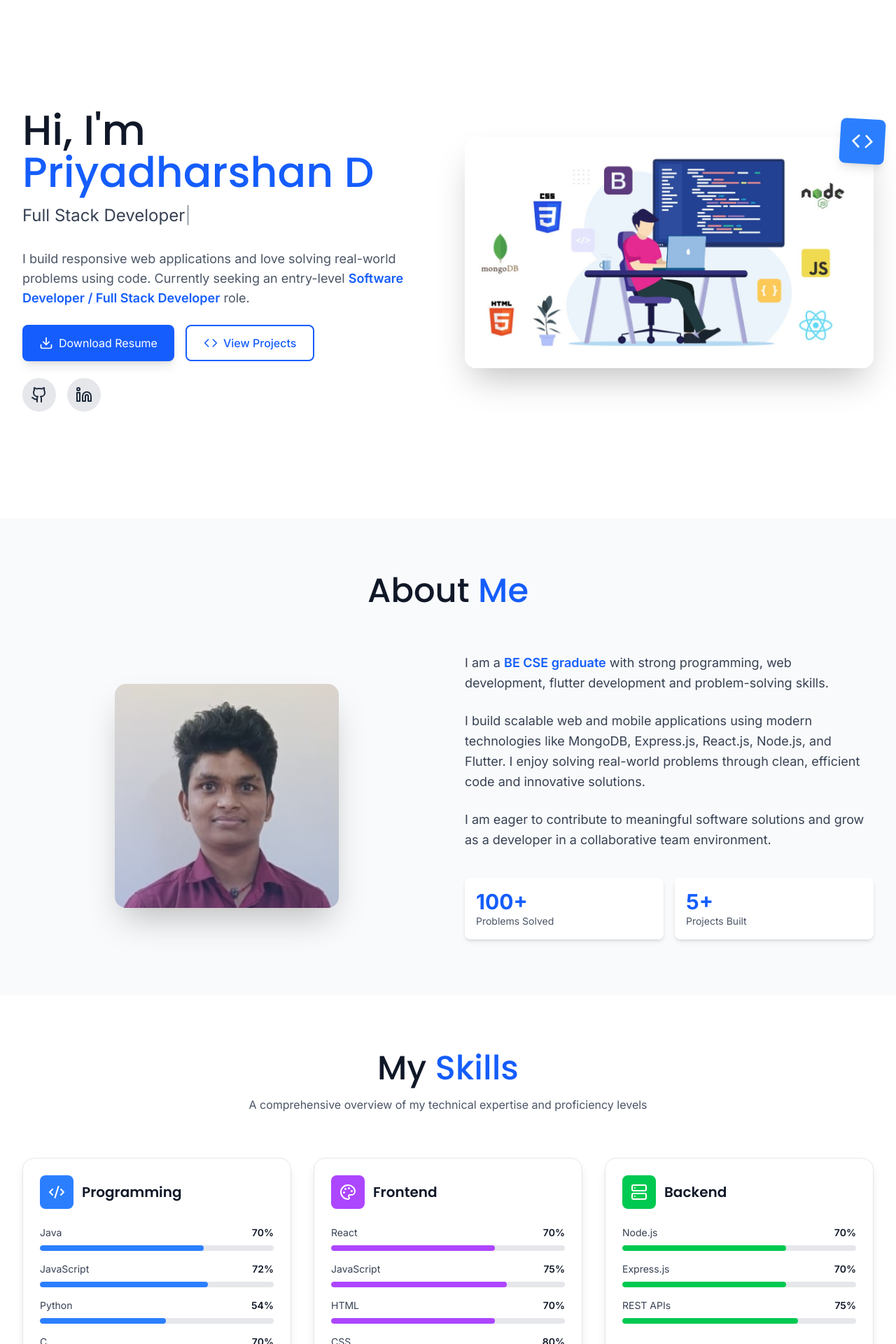
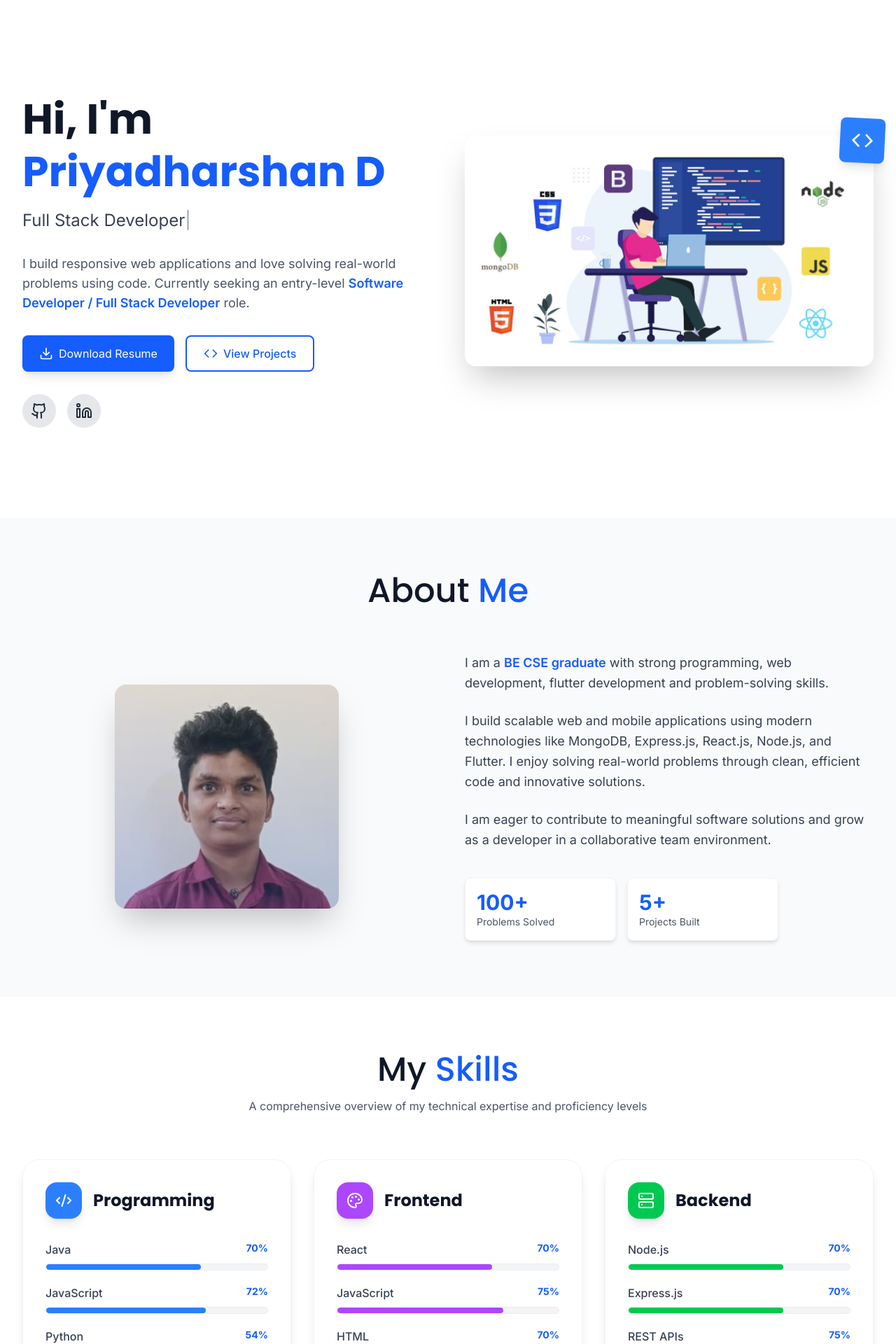
Before and after one commit to priyadharshan7119/portfolio, a React (Vite) app: page / in a window 1280 px wide. Shown: the part 60-1980 px from the top of the page at 70% size. Built offline with nearby package versions, Linux system fonts and the light colour scheme.

Commit message:
Configure TypeScript for asset modules and update portfolio components

```diff
--- a/package.json
+++ b/package.json
@@ -65,8 +65,12 @@
   },
   "devDependencies": {
     "@tailwindcss/vite": "4.1.12",
+    "@types/node": "^25.3.5",
+    "@types/react": "^19.2.14",
+    "@types/react-dom": "^19.2.3",
     "@vitejs/plugin-react": "4.7.0",
     "tailwindcss": "4.1.12",
+    "typescript": "^5.9.3",
     "vite": "6.3.5"
   },
   "peerDependencies": {
--- a/src/app/components/About.tsx
+++ b/src/app/components/About.tsx
@@ -25,7 +25,7 @@ export function About() {
             About <span className="text-blue-600 dark:text-blue-400">Me</span>
           </motion.h2>
 
-          <div className="grid md:grid-cols-2 gap-12 items-center">
+          <div className="grid lg:grid-cols-2 gap-12 items-center">
             {/* Profile Image */}
             <motion.div
               initial={{ opacity: 0, x: -100 }}
@@ -36,7 +36,7 @@ export function About() {
               <motion.div
                 whileHover={{ scale: 1.05, rotate: 3 }}
                 transition={{ type: 'spring', stiffness: 300 }}
-                className="relative w-80 h-80 rounded-2xl overflow-hidden shadow-2xl"
+                className="relative w-64 h-64 sm:w-80 sm:h-80 rounded-2xl overflow-hidden shadow-2xl"
               >
             <img
                 src={profileImage}
@@ -48,12 +48,12 @@ export function About() {
             </motion.div>
 
             {/* Bio Content */}
-            <div className="space-y-6">
+            <div className="space-y-6 text-center lg:text-left">
               <motion.p
                 initial={{ opacity: 0, x: 100 }}
                 animate={isInView ? { opacity: 1, x: 0 } : {}}
                 transition={{ duration: 0.6, delay: 0.3 }}
-                className="text-lg text-gray-700 dark:text-gray-300 leading-relaxed"
+                className="text-base md:text-lg text-gray-700 dark:text-gray-300 leading-relaxed"
               >
                 I am a <span className="font-semibold text-blue-600 dark:text-blue-400">BE CSE graduate</span> with strong programming, web development, flutter development and problem-solving skills.
               </motion.p>
@@ -62,7 +62,7 @@ export function About() {
                 initial={{ opacity: 0, x: 100 }}
                 animate={isInView ? { opacity: 1, x: 0 } : {}}
                 transition={{ duration: 0.6, delay: 0.4 }}
-                className="text-lg text-gray-700 dark:text-gray-300 leading-relaxed"
+                className="text-base md:text-lg text-gray-700 dark:text-gray-300 leading-relaxed"
               >
                 I build scalable web and mobile applications using modern technologies like MongoDB, Express.js, React.js, Node.js, and Flutter. I enjoy solving real-world problems through clean, efficient code and innovative solutions.
               </motion.p>
@@ -71,21 +71,21 @@ export function About() {
                 initial={{ opacity: 0, x: 100 }}
                 animate={isInView ? { opacity: 1, x: 0 } : {}}
                 transition={{ duration: 0.6, delay: 0.5 }}
-                className="text-lg text-gray-700 dark:text-gray-300 leading-relaxed"
+                className="text-base md:text-lg text-gray-700 dark:text-gray-300 leading-relaxed"
               >
                 I am eager to contribute to meaningful software solutions and grow as a developer in a collaborative team environment.
               </motion.p>
 
-              <div className="grid grid-cols-2 gap-4 pt-4">
+              <div className="grid grid-cols-2 gap-4 pt-4 max-w-md mx-auto lg:mx-0">
                 <motion.div
                   initial={{ opacity: 0, scale: 0.5 }}
                   animate={isInView ? { opacity: 1, scale: 1 } : {}}
                   transition={{ duration: 0.5, delay: 0.6 }}
                   whileHover={{ scale: 1.05 }}
-                  className="p-4 bg-white dark:bg-gray-700 rounded-lg shadow-md"
+                  className="p-4 bg-white dark:bg-gray-700 rounded-lg shadow-md border border-gray-100 dark:border-gray-600"
                 >
-                  <p className="text-3xl font-bold text-blue-600 dark:text-blue-400">100+</p>
-                  <p className="text-sm text-gray-600 dark:text-gray-400">Problems Solved</p>
+                  <p className="text-2xl md:text-3xl font-bold text-blue-600 dark:text-blue-400">100+</p>
+                  <p className="text-xs md:text-sm text-gray-600 dark:text-gray-400">Problems Solved</p>
                 </motion.div>
 
                 <motion.div
@@ -93,10 +93,10 @@ export function About() {
                   animate={isInView ? { opacity: 1, scale: 1 } : {}}
                   transition={{ duration: 0.5, delay: 0.7 }}
                   whileHover={{ scale: 1.05 }}
-                  className="p-4 bg-white dark:bg-gray-700 rounded-lg shadow-md"
+                  className="p-4 bg-white dark:bg-gray-700 rounded-lg shadow-md border border-gray-100 dark:border-gray-600"
                 >
-                  <p className="text-3xl font-bold text-blue-600 dark:text-blue-400">5+</p>
-                  <p className="text-sm text-gray-600 dark:text-gray-400">Projects Built</p>
+                  <p className="text-2xl md:text-3xl font-bold text-blue-600 dark:text-blue-400">5+</p>
+                  <p className="text-xs md:text-sm text-gray-600 dark:text-gray-400">Projects Built</p>
                 </motion.div>
               </div>
             </div>
--- a/src/app/components/Contact.tsx
+++ b/src/app/components/Contact.tsx
@@ -98,26 +98,27 @@ export function Contact() {
           </p>
 
           {/* Contact Info */}
-          <div className="grid grid-cols-2 md:grid-cols-4 gap-4 mb-12">
+          <div className="grid grid-cols-1 sm:grid-cols-2 lg:grid-cols-4 gap-4 md:gap-6 mb-12">
             {contactInfo.map((info) => {
               const Icon = info.icon;
               const colors = colorMap[info.color];
 
               return (
-                <a
+                <motion.a
                   key={info.label}
                   href={info.href}
                   target="_blank"
                   rel="noopener noreferrer"
-                  className="group p-6 bg-white dark:bg-gray-800 rounded-2xl shadow-lg border border-gray-200 dark:border-gray-700 text-center"
+                  whileHover={{ y: -5 }}
+                  className="group p-5 md:p-6 bg-white dark:bg-gray-800 rounded-3xl shadow-lg border border-gray-100 dark:border-gray-700 flex flex-col items-center text-center transition-all"
                 >
-                  <div className={`inline-flex p-4 ${colors.bg} rounded-xl mb-3`}>
+                  <div className={`inline-flex p-4 ${colors.bg} rounded-2xl mb-4 group-hover:scale-110 transition-transform`}>
                     <Icon className="text-white" size={24} />
                   </div>
 
-                  <p className="text-xs text-gray-500 dark:text-gray-400 mb-1">{info.label}</p>
-                  <p className="text-sm text-gray-900 dark:text-white font-medium break-all">{info.value}</p>
-                </a>
+                  <p className="text-xs font-semibold text-gray-500 dark:text-gray-400 uppercase tracking-wider mb-1">{info.label}</p>
+                  <p className="text-sm md:text-base text-gray-900 dark:text-white font-medium break-all">{info.value}</p>
+                </motion.a>
               );
             })}
           </div>
--- a/src/app/components/Hero.tsx
+++ b/src/app/components/Hero.tsx
@@ -49,7 +49,7 @@ export function Hero() {
     transition: {
       duration: 3,
       repeat: Infinity,
-      ease: 'easeInOut',
+      ease: 'easeInOut' as const,
     },
   };
 
@@ -67,12 +67,13 @@ export function Hero() {
           initial={{ opacity: 0, x: -50 }}
           animate={{ opacity: 1, x: 0 }}
           transition={{ duration: 0.8 }}
+          className="text-center md:text-left"
         >
           <motion.h1
             initial={{ opacity: 0, y: 20 }}
             animate={{ opacity: 1, y: 0 }}
             transition={{ delay: 0.2 }}
-            className="text-5xl md:text-6xl mb-4 text-gray-900 dark:text-white"
+            className="text-4xl sm:text-5xl md:text-6xl mb-4 text-gray-900 dark:text-white font-bold leading-tight"
           >
             Hi, I'm <span className="text-blue-600 dark:text-blue-400">Priyadharshan D</span>
           </motion.h1>
@@ -93,7 +94,7 @@ export function Hero() {
             initial={{ opacity: 0, y: 20 }}
             animate={{ opacity: 1, y: 0 }}
             transition={{ delay: 0.6 }}
-            className="text-lg text-gray-600 dark:text-gray-400 mb-6"
+            className="text-base md:text-lg text-gray-600 dark:text-gray-400 mb-8 max-w-xl mx-auto md:mx-0"
           >
             I build responsive web applications and love solving real-world problems using code. Currently seeking an entry-level <span className="font-semibold text-blue-600 dark:text-blue-400">Software Developer / Full Stack Developer</span> role.
           </motion.p>
@@ -103,13 +104,13 @@ export function Hero() {
             initial={{ opacity: 0, y: 20 }}
             animate={{ opacity: 1, y: 0 }}
             transition={{ delay: 0.8 }}
-            className="flex flex-wrap gap-4 mb-6"
+            className="flex flex-wrap justify-center md:justify-start gap-4 mb-8"
           >
             <motion.a
               whileHover={{ scale: 1.05 }}
               whileTap={{ scale: 0.95 }}
               href="/resume.pdf"
-              className="inline-flex items-center gap-2 px-6 py-3 bg-blue-600 hover:bg-blue-700 text-white rounded-lg transition-colors shadow-lg hover:shadow-xl"
+              className="inline-flex items-center gap-2 px-6 py-3 bg-blue-600 hover:bg-blue-700 text-white rounded-lg transition-colors shadow-lg hover:shadow-xl text-sm md:text-base"
             >
               <Download size={20} />
               Download Resume
@@ -119,7 +120,7 @@ export function Hero() {
               whileHover={{ scale: 1.05 }}
               whileTap={{ scale: 0.95 }}
               onClick={scrollToProjects}
-              className="inline-flex items-center gap-2 px-6 py-3 border-2 border-blue-600 text-blue-600 dark:text-blue-400 hover:bg-blue-600 hover:text-white dark:hover:text-white rounded-lg transition-colors"
+              className="inline-flex items-center gap-2 px-6 py-3 border-2 border-blue-600 text-blue-600 dark:text-blue-400 hover:bg-blue-600 hover:text-white dark:hover:text-white rounded-lg transition-colors text-sm md:text-base"
             >
               <Code size={20} />
               View Projects
@@ -131,7 +132,7 @@ export function Hero() {
             initial={{ opacity: 0, y: 20 }}
             animate={{ opacity: 1, y: 0 }}
             transition={{ delay: 0.9 }}
-            className="flex gap-4"
+            className="flex justify-center md:justify-start gap-4"
           >
             <motion.a
               whileHover={{ scale: 1.2, rotate: 5 }}
@@ -158,19 +159,19 @@ export function Hero() {
         </motion.div>
 
         <motion.div
-          initial={{ opacity: 0, x: 50 }}
-          animate={{ opacity: 1, x: 0 }}
+          initial={{ opacity: 0, scale: 0.8 }}
+          animate={{ opacity: 1, scale: 1 }}
           transition={{ duration: 0.8 }}
-          className="relative hidden md:block"
+          className="relative order-first md:order-last"
         >
-          <motion.div animate={floatingAnimation} className="relative">
+          <motion.div animate={floatingAnimation} className="relative max-w-sm mx-auto md:max-w-none">
             <img
               src={heroImage}
               alt="Tech illustration"
-              className="rounded-2xl shadow-2xl"
+              className="rounded-2xl shadow-2xl w-full"
             />
 
-            {/* Floating Elements */}
+            {/* Floating Elements - Hidden on small mobile */}
             <motion.div
               animate={{
                 y: [0, -15, 0],
@@ -181,9 +182,9 @@ export function Hero() {
                 repeat: Infinity,
                 ease: 'easeInOut',
               }}
-              className="absolute -top-4 -right-4 bg-blue-500 text-white p-4 rounded-lg shadow-lg"
+              className="absolute -top-4 -right-4 bg-blue-500 text-white p-3 md:p-4 rounded-lg shadow-lg"
             >
-              <Code size={32} />
+              <Code size={24} className="md:w-8 md:h-8" />
             </motion.div>
           </motion.div>
         </motion.div>
--- a/src/app/components/Navbar.tsx
+++ b/src/app/components/Navbar.tsx
@@ -1,5 +1,5 @@
 import { useState, useEffect } from 'react';
-import { motion } from 'motion/react';
+import { motion, AnimatePresence } from 'motion/react';
 import { Moon, Sun, Menu, X } from 'lucide-react';
 
 interface NavbarProps {
@@ -127,28 +127,39 @@ export function Navbar({ theme, toggleTheme }: NavbarProps) {
         </div>
 
         {/* Mobile Menu */}
+        <AnimatePresence>
           {isMobileMenuOpen && (
             <motion.div
-            initial={{ opacity: 0, height: 0 }}
-            animate={{ opacity: 1, height: 'auto' }}
-            exit={{ opacity: 0, height: 0 }}
-            className="md:hidden py-4 bg-white dark:bg-gray-900"
+              initial={{ opacity: 0, height: 0, y: -20 }}
+              animate={{ opacity: 1, height: 'auto', y: 0 }}
+              exit={{ opacity: 0, height: 0, y: -20 }}
+              transition={{ duration: 0.3, ease: "easeInOut" }}
+              className="md:hidden overflow-hidden bg-white/95 dark:bg-gray-900/95 backdrop-blur-lg border-t border-gray-100 dark:border-gray-800 rounded-b-2xl shadow-xl mt-2"
             >
+              <div className="flex flex-col py-4">
                 {navLinks.map((link) => (
                   <button
                     key={link.id}
                     onClick={() => scrollToSection(link.id)}
-                className={`block w-full text-left px-4 py-3 transition-colors ${
+                    className={`flex items-center space-x-4 px-6 py-4 transition-all ${
                       activeSection === link.id
-                    ? 'text-blue-600 dark:text-blue-400 bg-blue-50 dark:bg-blue-900/20'
-                    : 'text-gray-700 dark:text-gray-300 hover:bg-gray-100 dark:hover:bg-gray-800'
+                        ? 'text-blue-600 dark:text-blue-400 bg-blue-50/50 dark:bg-blue-900/20 font-bold'
+                        : 'text-gray-700 dark:text-gray-300 hover:bg-gray-50 dark:hover:bg-gray-800/50'
                     }`}
                   >
-                {link.label}
+                    <span className="text-lg">{link.label}</span>
+                    {activeSection === link.id && (
+                      <motion.div
+                        layoutId="activeIndicatorMobile"
+                        className="w-1.5 h-1.5 rounded-full bg-blue-600 dark:bg-blue-400"
+                      />
+                    )}
                   </button>
                 ))}
+              </div>
             </motion.div>
           )}
+        </AnimatePresence>
       </div>
     </motion.nav>
   );
--- a/src/app/components/Skills.tsx
+++ b/src/app/components/Skills.tsx
@@ -90,18 +90,16 @@ export function Skills() {
             A comprehensive overview of my technical expertise and proficiency levels
           </motion.p>
 
-          <div className="grid md:grid-cols-2 lg:grid-cols-3 gap-8">
+          <div className="grid grid-cols-1 sm:grid-cols-2 lg:grid-cols-3 gap-6 lg:gap-8">
             {skillCategories.map((category, categoryIndex) => {
               const Icon = category.icon;
               const colors = colorMap[category.color];
 
-              // Different animation directions for variety
               const animationVariants = [
-                { initial: { opacity: 0, x: -100 }, animate: { opacity: 1, x: 0 } },
-                { initial: { opacity: 0, y: 100 }, animate: { opacity: 1, y: 0 } },
-                { initial: { opacity: 0, x: 100 }, animate: { opacity: 1, x: 0 } },
-                { initial: { opacity: 0, scale: 0.5 }, animate: { opacity: 1, scale: 1 } },
-                { initial: { opacity: 0, rotate: -180 }, animate: { opacity: 1, rotate: 0 } },
+                { initial: { opacity: 0, x: -50 }, animate: { opacity: 1, x: 0 } },
+                { initial: { opacity: 0, y: 50 }, animate: { opacity: 1, y: 0 } },
+                { initial: { opacity: 0, x: 50 }, animate: { opacity: 1, x: 0 } },
+                { initial: { opacity: 0, scale: 0.9 }, animate: { opacity: 1, scale: 1 } },
               ];
 
               const variant = animationVariants[categoryIndex % animationVariants.length];
@@ -110,37 +108,39 @@ export function Skills() {
                 <motion.div
                   key={category.title}
                   initial={variant.initial}
-                  animate={isInView ? variant.animate : {}}
-                  transition={{ duration: 0.7, delay: categoryIndex * 0.15 }}
-                  whileHover={{ scale: 1.05, boxShadow: `0 20px 40px ${colors.glow}` }}
-                  className="p-6 bg-white dark:bg-gray-800 rounded-2xl shadow-lg border border-gray-200 dark:border-gray-700"
+                  whileInView={variant.animate}
+                  viewport={{ once: true }}
+                  transition={{ duration: 0.6, delay: categoryIndex * 0.1 }}
+                  whileHover={{ scale: 1.02, boxShadow: `0 20px 40px ${colors.glow}` }}
+                  className="p-6 md:p-8 bg-white dark:bg-gray-800 rounded-3xl shadow-lg border border-gray-100 dark:border-gray-700 h-full"
                 >
-                  <div className="flex items-center gap-3 mb-6">
-                    <div className={`p-3 ${colors.bg} rounded-lg`}>
+                  <div className="flex items-center gap-4 mb-8">
+                    <div className={`p-3.5 ${colors.bg} rounded-2xl shadow-lg`}>
                       <Icon className="text-white" size={24} />
                     </div>
-                    <h3 className="text-xl font-semibold text-gray-900 dark:text-white">
+                    <h3 className="text-xl md:text-2xl font-bold text-gray-900 dark:text-white">
                       {category.title}
                     </h3>
                   </div>
 
-                  <div className="space-y-4">
+                  <div className="space-y-5">
                     {category.skills.map((skill, skillIndex) => (
                       <div key={skill.name}>
                         <div className="flex justify-between mb-2">
-                          <span className="text-sm text-gray-700 dark:text-gray-300">
+                          <span className="text-sm md:text-base font-medium text-gray-700 dark:text-gray-300">
                             {skill.name}
                           </span>
-                          <span className="text-sm font-semibold text-gray-900 dark:text-white">
+                          <span className="text-sm font-bold text-blue-600 dark:text-blue-400">
                             {skill.level}%
                           </span>
                         </div>
-                        <div className="h-2 bg-gray-200 dark:bg-gray-700 rounded-full overflow-hidden">
+                        <div className="h-2.5 bg-gray-100 dark:bg-gray-700/50 rounded-full overflow-hidden border border-gray-200/50 dark:border-gray-600/30">
                           <motion.div
                             initial={{ width: 0 }}
-                            animate={isInView ? { width: `${skill.level}%` } : {}}
+                            whileInView={{ width: `${skill.level}%` }}
+                            viewport={{ once: true }}
                             transition={{
-                              duration: 1,
+                              duration: 1.2,
                               delay: categoryIndex * 0.1 + skillIndex * 0.1,
                               ease: 'easeOut',
                             }}
--- /dev/null
+++ b/src/vite-env.d.ts
@@ -0,0 +1 @@
+/// <reference types="vite/client" />
```
Also changed, not shown: src/app/components/Achievements.tsx (+12 -20 lines), src/app/components/Projects.tsx (+28 -22 lines), tsconfig.json (added, +22 -0 lines), tsconfig.node.json (added, +10 -0 lines), 1 other file (tests, documents, lock files or other folders). Lines whose indentation alone changed are shown as unchanged.
